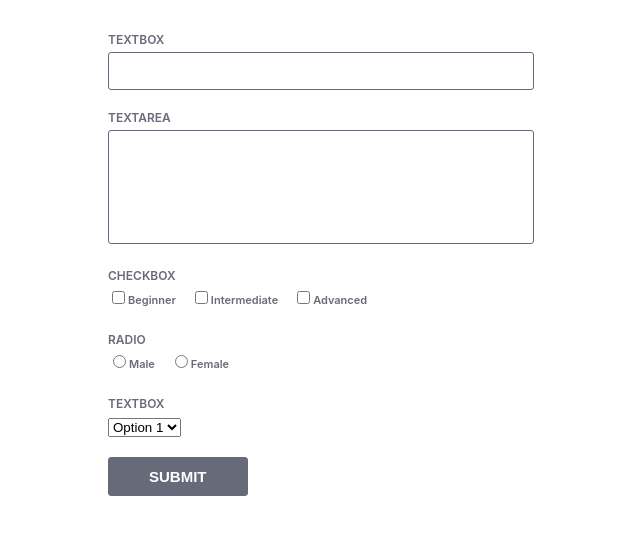
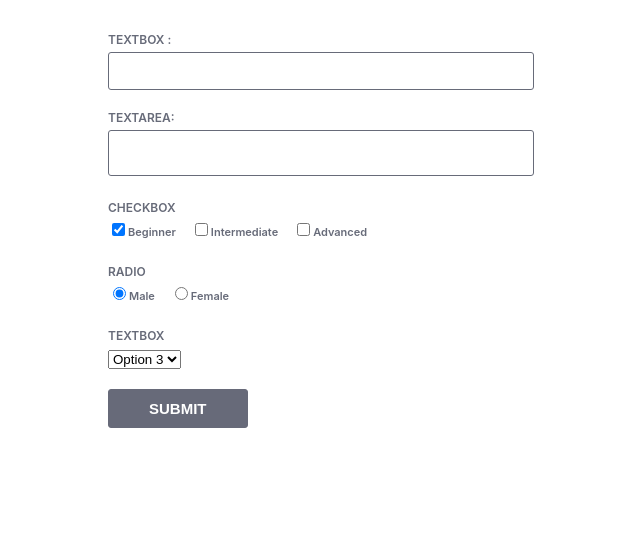
Before and after one commit to thehaystacker/reactjs-playground, a React app: page / in a window 1280 px wide. Shown: the top 534 px of the page, without its empty margins (340-980 px from the left). Built offline with nearby package versions, Linux system fonts and the light colour scheme.

Commit message:
Created select box

```diff
--- a/src/App/App.js
+++ b/src/App/App.js
@@ -1,28 +1,84 @@
 import React, { Component } from "react";
-import './App.css';
+import "./App.css";
+
+import Textarea from '../FormElements/Textarea';
+import Select from '../FormElements/Select';
 
 class App extends Component {
-  state = {};
+  state = {
+    form: {
+      textbox: "",
+      textarea: "",
+      checkbox: "beginner",
+      radio: "male",
+      select: "option1"
+    },
+    selectOptions: [
+      { value: 'option1', name: 'Option 1' },
+      { value: 'option2', name: 'Option 2' },
+      { value: 'option3', name: 'Option 3' },
+      { value: 'option4', name: 'Option 4' },
+    ]
+  };
+
+  onChangeCB = (event, name) => {
+    console.log("[value]", event.target.value);
+    console.log("[name]", name);
+
+    let updatedForm = { ...this.state };
+
+    switch (name) {
+      case "TEXTBOX":
+        updatedForm.textbox = event.target.value;
+        break;
+
+      case "TEXTAREA":
+        updatedForm.textarea = event.target.value;
+        break;
+
+      default:
+        break;
+    }
+
+    this.setState({ form: updatedForm });
+  };
+
+  onFormSubmitCB = function(event) {
+    event.preventDefault();
+
+    console.log(event);
+  };
 
   render() {
     return (
       <div className="form-wrap">
-        <form action="#" method="POST">
+        <form action="#" method="POST" onSubmit={this.onFormSubmitCB}>
           <div className="frm-group">
-            <label htmlFor="">Textbox</label>
-            <input type="text" className="inp-txt" />
+            <label htmlFor="">Textbox : {this.state.form.textbox}</label>
+            <input
+              type="text"
+              className="inp-txt"
+              value={this.state.textbox}
+              onChange={event => this.onChangeCB(event, "TEXTBOX")}
+            />
           </div>
 
           <div className="frm-group">
-            <label htmlFor="">Textarea</label>
-            <textarea name="" id="" className="inp-textarea" rows="6"></textarea>
+            <label htmlFor="">Textarea: {this.state.form.textarea}</label>
+            <Textarea name="textarea" id="textarea" onChangeCB={this.onChangeCB} className="inp-textarea" />
           </div>
 
           <div className="frm-group">
             <label htmlFor="">Checkbox</label>
             <div className="inp-chk-wrap">
               <label htmlFor="">
-                <input type="checkbox" name="level" id="" value="beginner" />
+                <input
+                  type="checkbox"
+                  name="level"
+                  id=""
+                  value="beginner"
+                  defaultChecked={true}
+                />
                 Beginner
               </label>
             </div>
@@ -39,7 +95,12 @@ class App extends Component {
             </div>
             <div className="inp-chk-wrap">
               <label htmlFor="">
-                <input type="checkbox" name="level" id="" value="advanced" />
+                <input
+                  type="checkbox"
+                  name="level"
+                  id=""
+                  value="advanced"
+                />
                 Advanced
               </label>
             </div>
@@ -49,7 +110,7 @@ class App extends Component {
             <label htmlFor="">Radio</label>
             <div className="inp-rdo-wrap">
               <label htmlFor="">
-                <input type="radio" name="gender" value="male" />
+                <input type="radio" name="gender" value="male" defaultChecked="true" />
                 Male
               </label>
             </div>
@@ -63,11 +124,7 @@ class App extends Component {
 
           <div className="frm-group">
             <label htmlFor="">Textbox</label>
-            <select name="options" id="">
-              <option value="option1">Option 1</option>
-              <option value="option2">Option 2</option>
-              <option value="option3">Option 3</option>
-            </select>
+            <Select id="select" name="select" options={this.state.selectOptions} value="option3" onChangeCB={this.onChangeCB} />
           </div>
 
           <div className="frm-btn-grp">
--- /dev/null
+++ b/src/FormElements/Select.js
@@ -0,0 +1,41 @@
+import React, { Component } from "react";
+import PropTypes from "prop-types";
+
+export default class Select extends Component {
+  static defaultProps = {
+    selected: false,
+    value: ""
+  };
+
+  static propTypes = {
+    id: PropTypes.string.isRequired,
+    name: PropTypes.string.isRequired,
+    value: PropTypes.string,
+    className: PropTypes.string
+  };
+
+  state = {
+    selected: this.props.selected
+  };
+
+  render() {
+    const { options, value } = this.props;
+
+    let selectOptions = null;
+    if (options) {
+      selectOptions = options.map((option, idx) => {
+        return (
+          <option key={idx} value={option.value}>
+            {option.name}
+          </option>
+        );
+      });
+    }
+
+    return (
+      <select defaultValue={value} onChange={this.props.onchangeCB}>
+        {selectOptions}
+      </select>
+    );
+  }
+}
--- /dev/null
+++ b/src/FormElements/Textarea.js
@@ -0,0 +1,31 @@
+import React, { Component } from "react";
+import PropTypes from "prop-types";
+
+export default class Textarea extends Component {
+  static defaultProps = {
+    value: ""
+  };
+
+  static propTypes = {
+    id: PropTypes.string.isRequired,
+    name: PropTypes.string.isRequired,
+    className: PropTypes.string.isRequired,
+    value: PropTypes.string
+  };
+
+  state = {
+    value: this.props.value
+  };
+
+  render() {
+    return (
+      <textarea
+        id={this.props.id}
+        name={this.props.name}
+        className={this.props.className}
+        defaultValue={this.state.value}
+        onChange={this.props.onChangeCB}
+      />
+    );
+  }
+}
```
